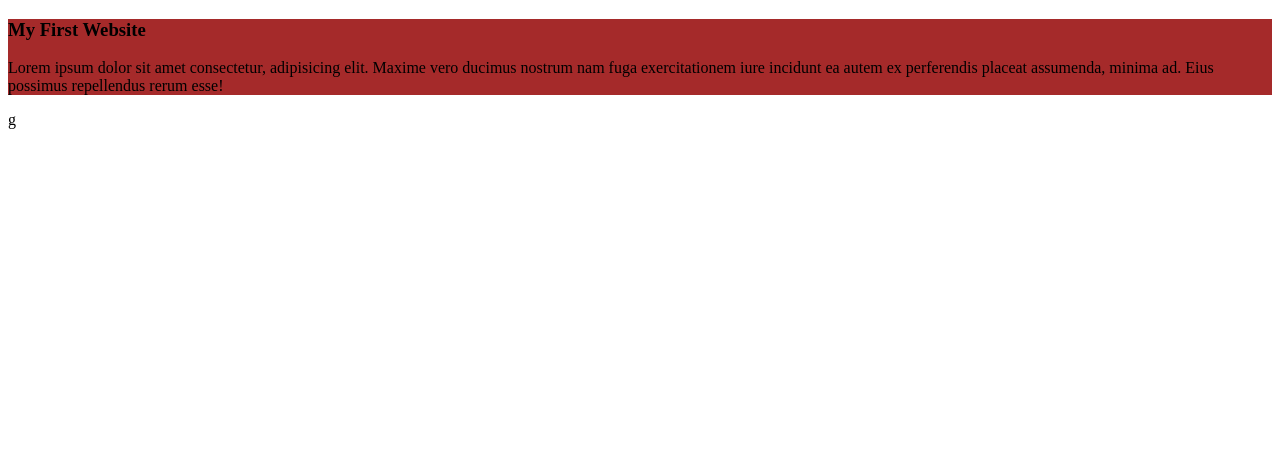
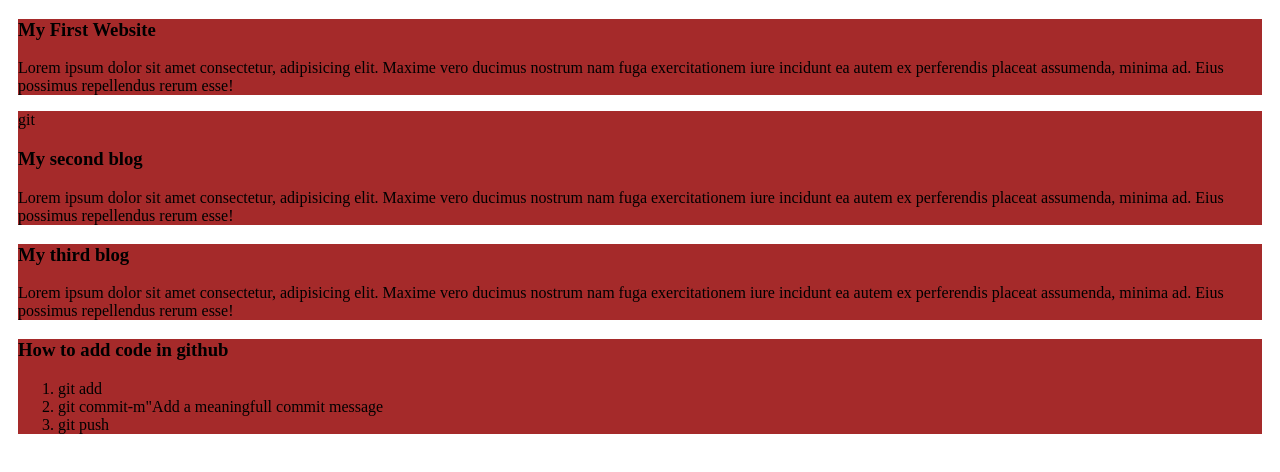
Before and after one commit to zubairz40-z/My-Simple-Website, a plain HTML site: page index.html in a window 1280 px wide. Drawn offline with Linux system fonts and the light colour scheme.

Commit message:
Final Update

```diff
--- a/index.html
+++ b/index.html
@@ -7,10 +7,28 @@
     <link rel="stylesheet" href="styles/blog.css">
 </head>
 <body>
+
+
     <div>
     <h3>My First Website</h3>
     <p>Lorem ipsum dolor sit amet consectetur, adipisicing elit. Maxime vero ducimus nostrum nam fuga exercitationem iure incidunt ea autem ex perferendis placeat assumenda, minima ad. Eius possimus repellendus rerum esse!</p>
+  </div>
+  <div>git
+    <h3>My second blog</h3>
+    <p>Lorem ipsum dolor sit amet consectetur, adipisicing elit. Maxime vero ducimus nostrum nam fuga exercitationem iure incidunt ea autem ex perferendis placeat assumenda, minima ad. Eius possimus repellendus rerum esse!</p> </div>
+<div>
+    <h3>My third blog</h3>
+    <p>Lorem ipsum dolor sit amet consectetur, adipisicing elit. Maxime vero ducimus nostrum nam fuga exercitationem iure incidunt ea autem ex perferendis placeat assumenda, minima ad. Eius possimus repellendus rerum esse!</p>
+    </div>
+    <div>
+    <h3>How to add code in github</h3>
+    <ol>
+        <li>git add</li>
+        <li>git commit-m"Add a meaningfull commit message</li>
+        <li>git push</li>
+    </ol>
+    </div>
 
-    </div>
+
 </body>
-</html>g
+</html>
--- a/styles/blog.css
+++ b/styles/blog.css
@@ -1,3 +1,5 @@
 div{
     background-color: brown;
+    border: 20px;
+    margin: 10px;
 }
```
